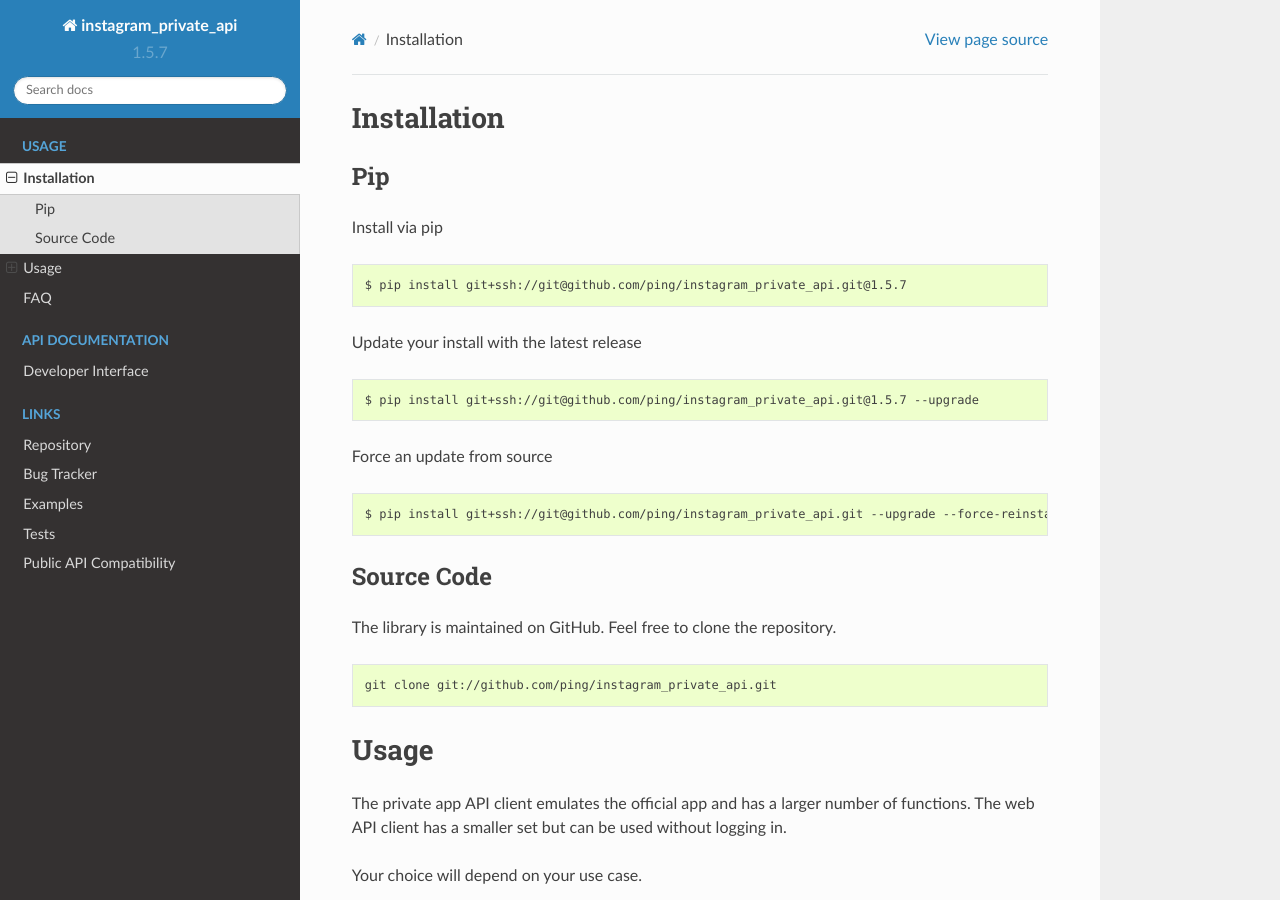
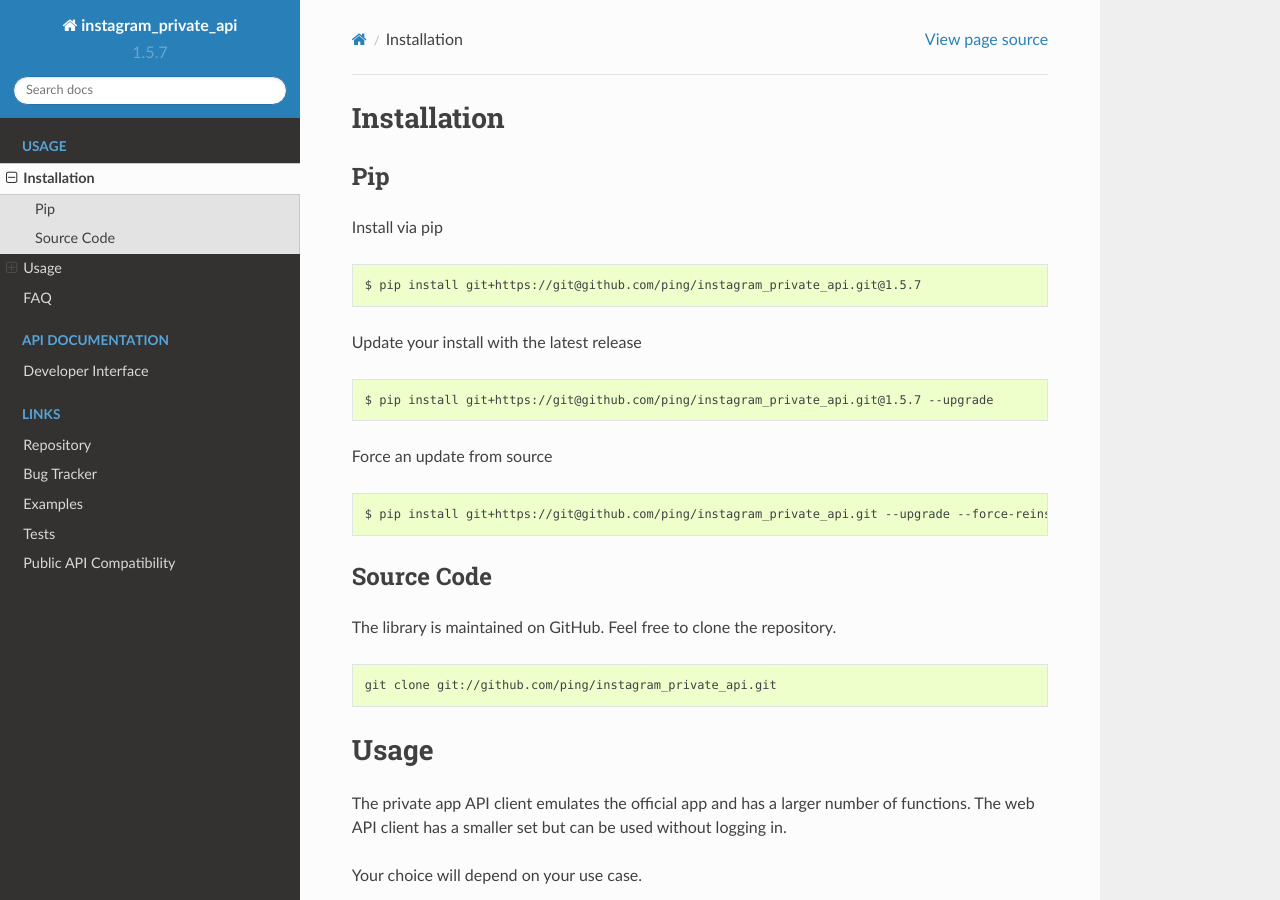
Before and after one commit to ping/instagram_private_api, a Sphinx documentation site: the page built from docs/usage.rst, in a window 1280 px wide and 900 px high. Built offline with Sphinx 7.4.7 and the Read the Docs theme 2.0.0, drawn with Linux system fonts in a browser that asks for light colours; some of the changed lines change nothing that is shown.

Commit message:
Switch to using https instead of ssh for pip install instructions

```diff
--- a/docs/usage.rst
+++ b/docs/usage.rst
@@ -10,19 +10,19 @@
 
 .. code-block:: bash
 
-    $ pip install git+ssh://git@github.com/ping/instagram_private_api.git@1.5.7
+    $ pip install git+https://git@github.com/ping/instagram_private_api.git@1.5.7
 
 Update your install with the latest release
 
 .. code-block:: bash
 
-    $ pip install git+ssh://git@github.com/ping/instagram_private_api.git@1.5.7 --upgrade
+    $ pip install git+https://git@github.com/ping/instagram_private_api.git@1.5.7 --upgrade
 
 Force an update from source
 
 .. code-block:: bash
 
-    $ pip install git+ssh://git@github.com/ping/instagram_private_api.git --upgrade --force-reinstall
+    $ pip install git+https://git@github.com/ping/instagram_private_api.git --upgrade --force-reinstall
 
 
 Source Code
```
